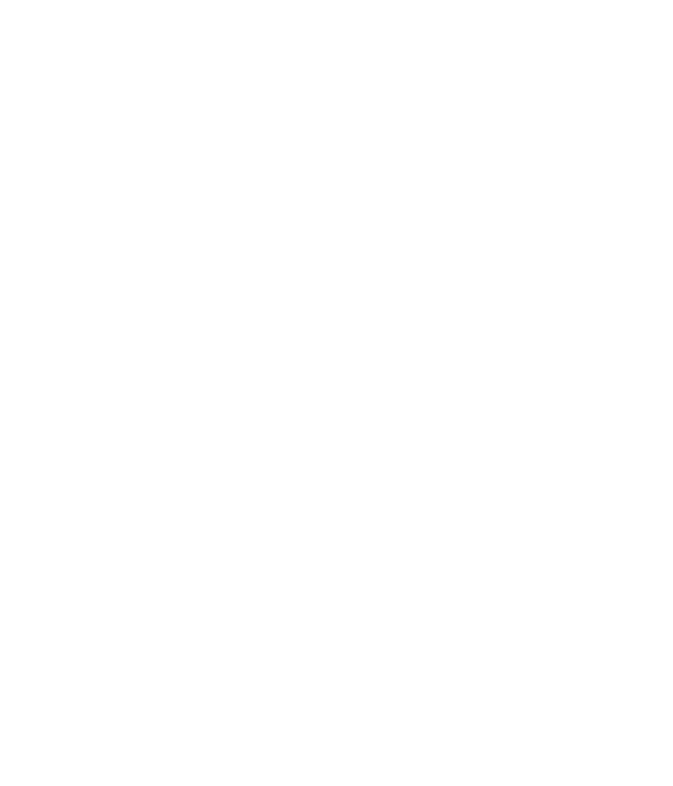
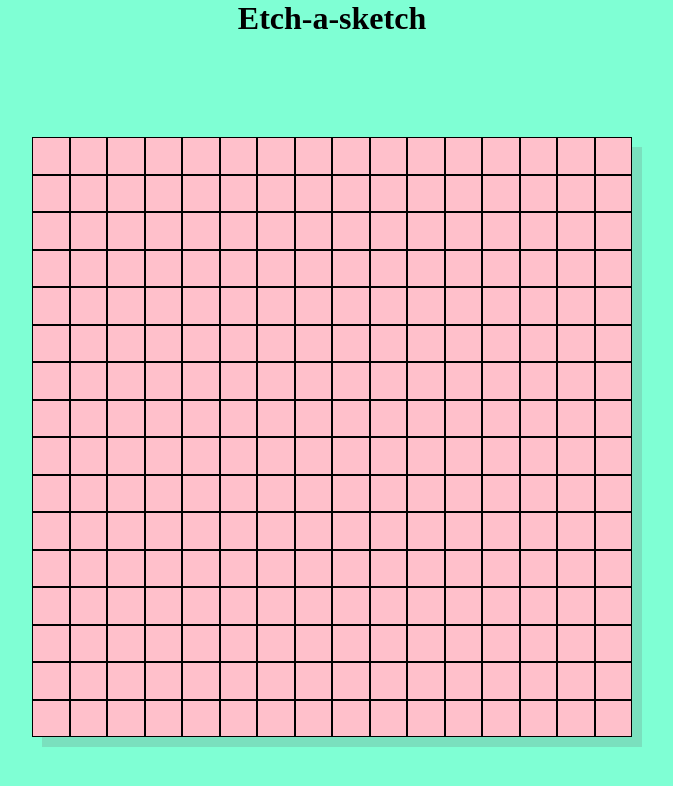
Before and after one commit to Gumball-coder/Project-Etch-a-Sketch-Foundations-Course, a plain HTML site: page index.html in a window 1280 px wide. Shown: the whole page, without its empty margins (308-981 px from the left). Drawn offline with Linux system fonts and the light colour scheme.

Commit message:
Made black sketching possible

```diff
--- a/index.html
+++ b/index.html
@@ -3,10 +3,12 @@
 <head>
     <meta charset="UTF-8">
     <meta name="viewport" content="width=device-width, initial-scale=1.0">
-    <title>Document</title>
-    <script src="index.js"></script>
+    <title>Etch-a-sketch</title>
+    <link rel="stylesheet" href="styles.css">
 </head>
 <body>
-
+    <h1>Etch-a-sketch</h1>
+    <div class="container" id="container"></div>
+    <script src="index.js"></script>
 </body>
 </html>
--- a/index.js
+++ b/index.js
@@ -0,0 +1,27 @@
+let GRIDSIZE = 600;
+let rows = 16;
+let columns = 16;
+
+let container = document.getElementById('container');
+container.style.height = `${GRIDSIZE}px`;
+container.style.width = `${GRIDSIZE}px`;
+
+function changeToBlack(){
+        this.style.backgroundColor = 'black';
+}
+
+function createGrid(){
+    for(let i = 0; i < (rows * columns); i++){
+        let gridcell = document.createElement("div");
+        gridcell.style.height = `${GRIDSIZE/rows}px`;
+        gridcell.style.width = `${GRIDSIZE/columns}px`;
+
+        gridcell.classList.add("cell");
+
+        container.append(gridcell);
+
+        gridcell.addEventListener('mouseover', changeToBlack);
+    }
+}
+
+createGrid();
--- a/styles.css
+++ b/styles.css
@@ -0,0 +1,24 @@
+h1{
+    text-align: center;
+}
+
+*{
+    margin: 0;
+    padding: 0;
+    background-color: aquamarine;
+}
+
+.container{
+    display: flex;
+    margin: 100px auto;
+    background-color: red;
+    flex-direction: column;
+    flex-wrap: wrap;
+    box-shadow: 10px 10px rgba(100,100,100, 0.2);
+}
+
+.cell{
+    border: 1px solid;
+    background-color: pink;
+    box-sizing: border-box;
+}
```
